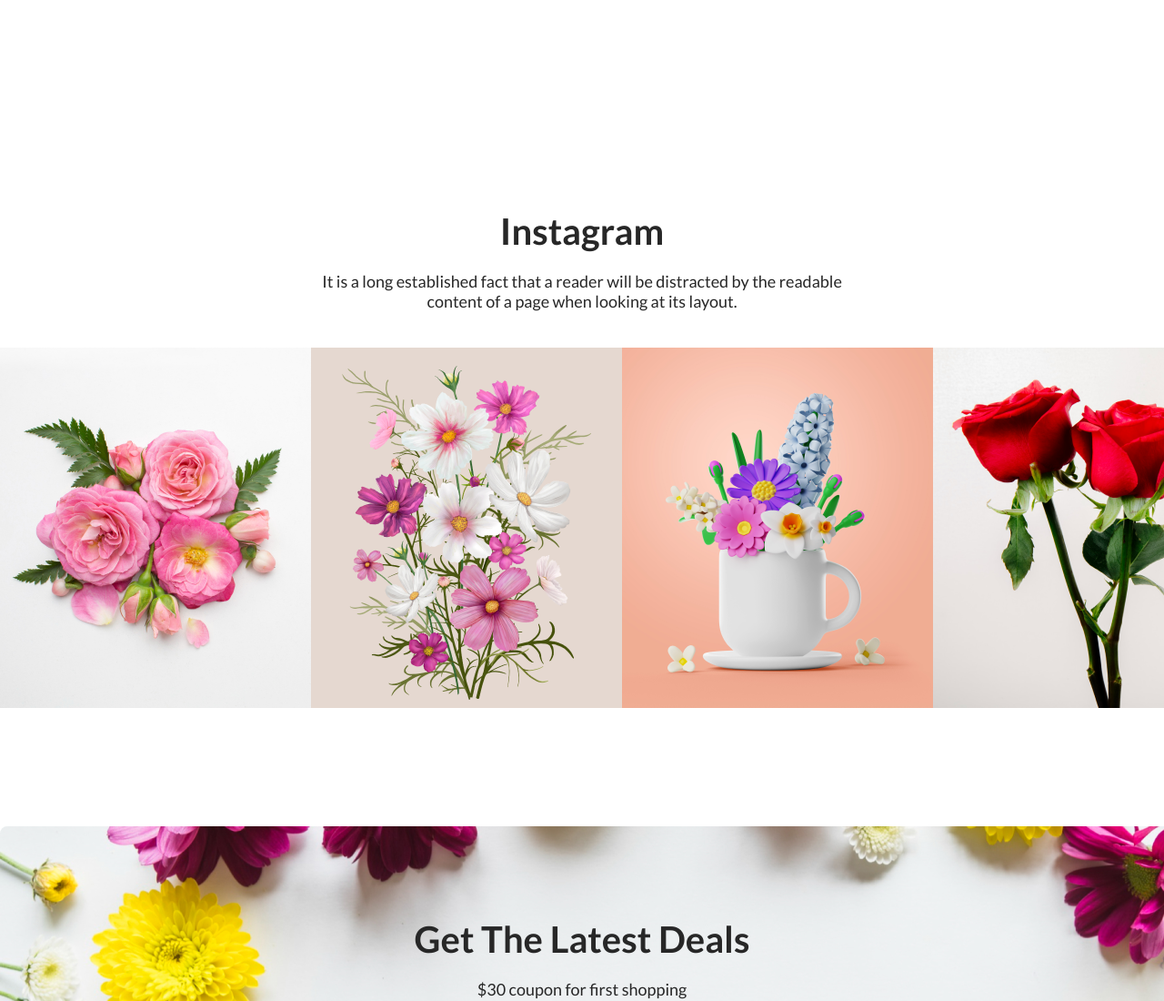
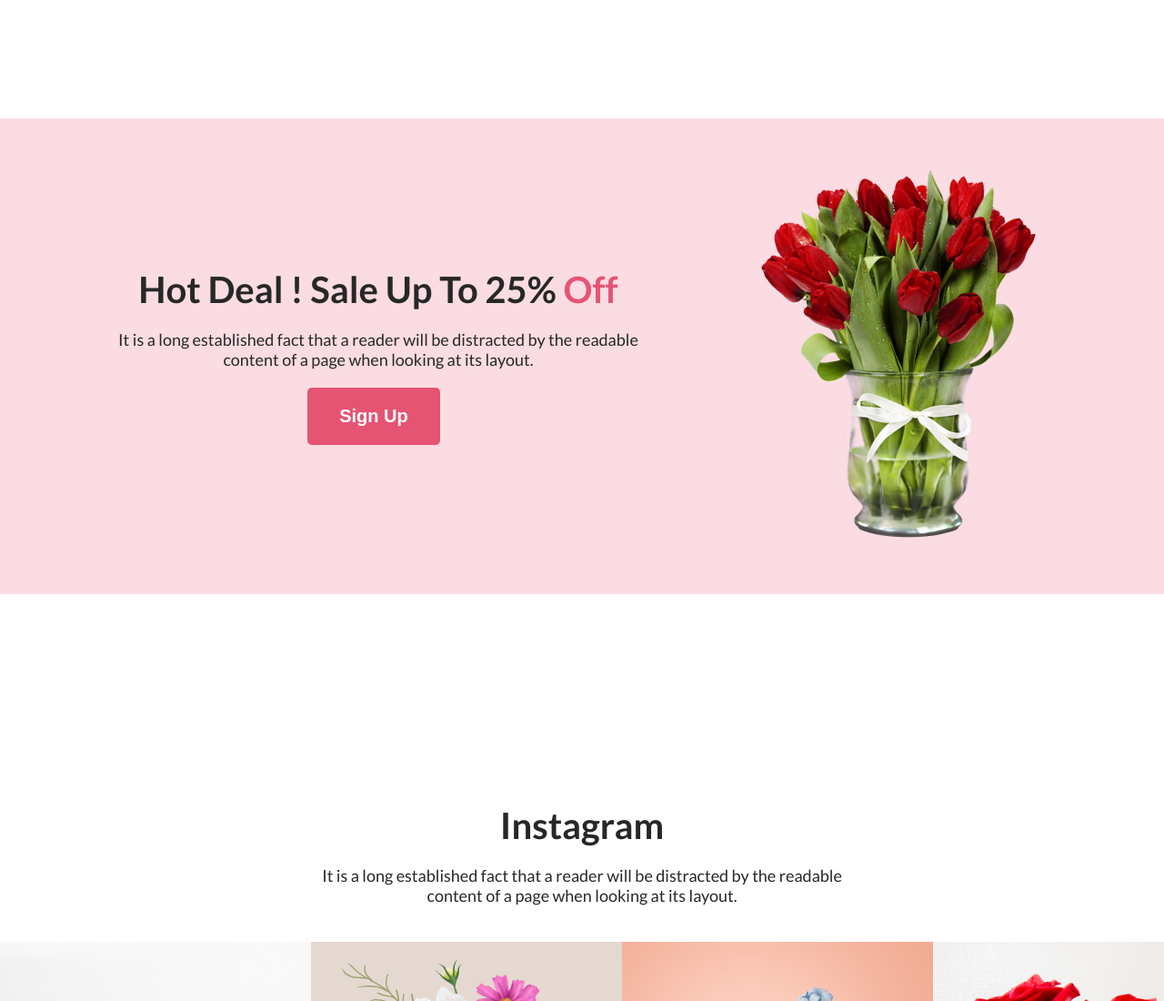
Before and after one commit to anikjoyy/flower-shop, a plain HTML site: page index.html in a window 1280 px wide. Shown: the top 1100 px of the page at 91% size. Drawn offline with Linux system fonts and the light colour scheme.

Commit message:
created sale section

```diff
--- a/css/style.css
+++ b/css/style.css
@@ -43,6 +43,38 @@ main {
 /* section related css  */
 section {
   margin-top: 130px;
+}
+
+/* sale related css  */
+.sale-section {
+  background-color: #fadce2;
+  max-width: 1922px;
+  display: flex;
+  justify-content: space-evenly;
+  align-items: center;
+  padding: 50px 0;
+}
+
+.sale-title {
+  font-size: 40px;
+  font-weight: 700;
+  color: #272727;
+  text-align: center;
+}
+
+.sale-description {
+  font-size: 18px;
+  font-weight: 400;
+  color: #272727;
+  text-align: center;
+  margin-top: 20px;
+}
+
+.sale-btn {
+  margin-top: 20px;
+  display: flex;
+  justify-content: center;
+  align-items: center;
 }
 
 /* instagram related css  */
--- a/index.html
+++ b/index.html
@@ -12,6 +12,24 @@
 <body>
     <header></header>
     <main>
+        <!-- sale section  -->
+        <section class="sale-section">
+            <div>
+                <h3 class="sale-title">Hot Deal ! Sale Up To 25% <span class="text-primary">Off</span></h3>
+                <p class="sale-description">It is a long established fact that a reader will be distracted by the
+                    readable <br> content of a page when
+                    looking at its
+                    layout.
+                </p>
+                <div class="sale-btn">
+                    <input type="submit" value="Sign Up" class="btn-primary">
+                </div>
+
+            </div>
+            <div>
+                <img src="./assets/pngwing 8.png" alt="">
+            </div>
+        </section>
         <!-- instagram section  -->
         <section class="instagram-section">
             <h3 class="instagram-title">Instagram</h3>
```
